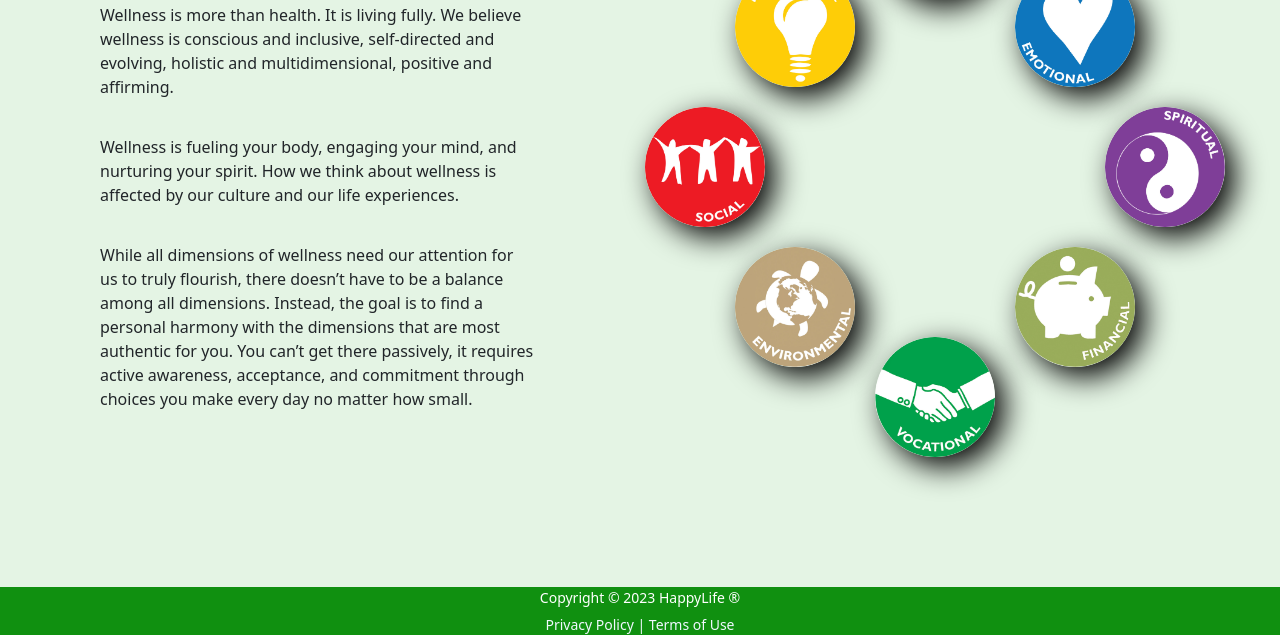
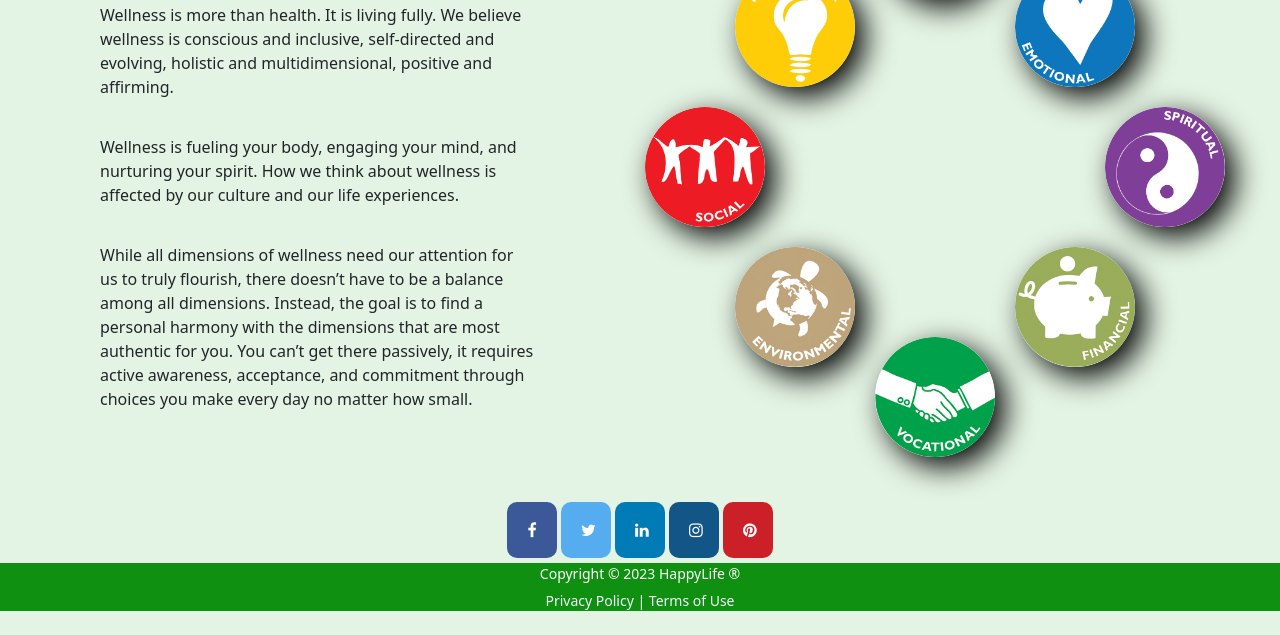
Before and after one commit to Rodney0226/Rodney0226.miniproject1.io, a plain HTML site: page index.html in a window 1280 px wide. Shown: the part 239-874 px from the top of the page. After the commit the page ends 850 px from the top, so only its background shows below. Drawn offline with nearby package versions, Linux system fonts and the light colour scheme.

```diff
--- a/index.html
+++ b/index.html
@@ -6,6 +6,8 @@
     <title>Document</title>
     <link href="https://cdn.jsdelivr.net/npm/bootstrap@5.3.2/dist/css/bootstrap.min.css" rel="stylesheet" integrity="sha384-T3c6CoIi6uLrA9TneNEoa7RxnatzjcDSCmG1MXxSR1GAsXEV/Dwwykc2MPK8M2HN" crossorigin="anonymous">
     <link rel="stylesheet" href="website.css">
+    <link rel="stylesheet" href="https://cdnjs.cloudflare.com/ajax/libs/font-awesome/4.7.0/css/font-awesome.min.css">
+
 </head>
 <body>
 
@@ -48,14 +50,15 @@
         </div>
     </nav>
 
-            <div class="gridarea">
-
-                <main>
+    <article>
+        <div class="gridarea">
+            <main>
                 <h1 class="h1">8 DIMENSIONS OF WELLNESS</h1>
                 <div><p>Wellness is more than health.  It is living fully.  We believe wellness is conscious and inclusive, self-directed and evolving, holistic and multidimensional, positive and affirming.</p></div>
                 <div><p>Wellness is fueling your body, engaging your mind, and nurturing your spirit.  How we think about wellness is affected by our culture and our life experiences.</p></div>
                 <div><p>While all dimensions of wellness need our attention for us to truly flourish, there doesn’t have to be a balance among all dimensions.  Instead, the goal is to find a personal harmony with the dimensions that are most authentic for you.  You can’t get there passively, it requires active awareness, acceptance, and commitment through choices you make every day no matter how small.</p></div>
-                </main>
+            </main>
+
 
 
             <section>
@@ -70,8 +73,8 @@
                 <div class="item8"><a href="intellectual.html"><img class="intellectual imghover" src="homephoto/intellectual.jpeg.png" alt=""></a></div>
 
             </section>
-
         </div>
+    </article>
 
 
     <!-- Modal -->
@@ -142,7 +145,13 @@
     </div>
 </div>
 <!-- Modal End -->
-
+<div class="icons">
+    <a href="#" class="fa fa-facebook"></a>
+    <a href="#" class="fa fa-twitter"></a>
+    <a href="#" class="fa fa-linkedin"></a>
+    <a href="#" class="fa fa-instagram"></a>
+    <a href="#" class="fa fa-pinterest"></a>
+</div>
     <footer>
         <div>
             <p class="text-white d-flex justify-content-center">Copyright &copy 2023 HappyLife &#174</p>
--- a/website.css
+++ b/website.css
@@ -16,9 +16,9 @@
 }
 
 .h1{
-    color: #277529;
+    color: #4dca2e;
     margin-bottom: 20px;
-    text-shadow: 2px 2px 10px rgb(108, 219, 108);
+    text-shadow: 1px 1px 2px rgb(0, 0, 0);
 }
 
 .imghover:hover{
@@ -35,12 +35,16 @@
     grid-area: main;
     padding: 100px;
     padding-top: 40px;
+    padding-bottom: 0px;
+    /* background-color: #125688; */
+
 
 }
 
 section{
     /* background-color: aqua; */
     grid-area: section;
+    /* background-color: #4dca2e; */
 }
 footer{
     background-color: rgb(16, 144, 16);
@@ -128,7 +132,10 @@
         grid-template-rows: 1fr 1fr 50px;
         grid-template-columns: 1fr;
         width: 100%;
+    }
 
+    section{
+        padding-left: 100px;
     }
 
 }
@@ -142,13 +149,11 @@
         "main"
         "section"
         "footer";
-        grid-template-rows:1fr 1fr 50px;
+        grid-template-rows: 1fr 1fr 50px;
         grid-template-columns: 1fr;
         width: 100%;
+    }
 
-
-
-    }
 
     section{
         display: flex;
@@ -158,6 +163,10 @@
         width: 100%;
         /* border: 1px solid black; */
         align-items: center;
+    }
+
+    main{
+        max-height: 900px;
     }
 }
 
@@ -238,7 +247,7 @@
     padding: 50px;
 }
 
-p:hover{
+article p:hover{
     font-size: 19px;
     /* background-color: #a7edae; */
 
@@ -252,3 +261,49 @@
 article li{
     line-height: 40px;
 }
+
+.fa {
+    padding: 20px;
+    font-size: 30px;
+    width: 50px;
+    text-align: center;
+    text-decoration: none;
+    margin: 5px 2px;
+    border-radius: 10px;
+  }
+
+.fa:hover {
+    opacity: 0.7;
+}
+
+.fa-facebook {
+  background: #3B5998;
+  color: white;
+}
+
+.fa-twitter {
+    background: #55ACEE;
+    color: white;
+  }
+
+  .fa-linkedin {
+    background: #007bb5;
+    color: white;
+  }
+
+  .fa-instagram {
+    background: #125688;
+    color: white;
+  }
+
+  .fa-pinterest {
+    background: #cb2027;
+    color: white;
+  }
+
+  .icons{
+    display: flex;
+    justify-content: center;
+    /* border: 1px solid black; */
+    /* background-color: #8ae51b; */
+  }
```
